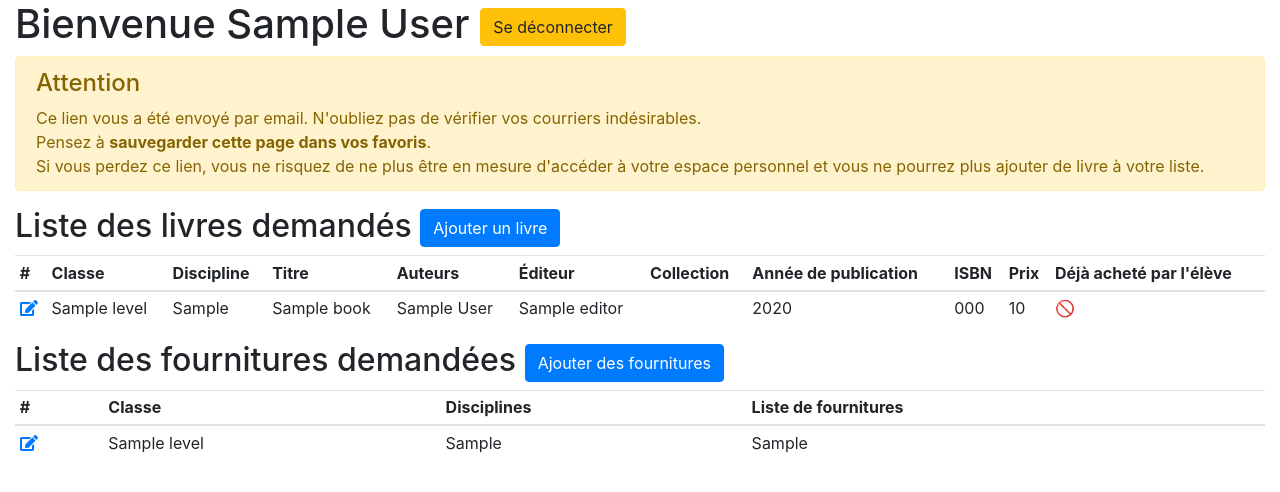
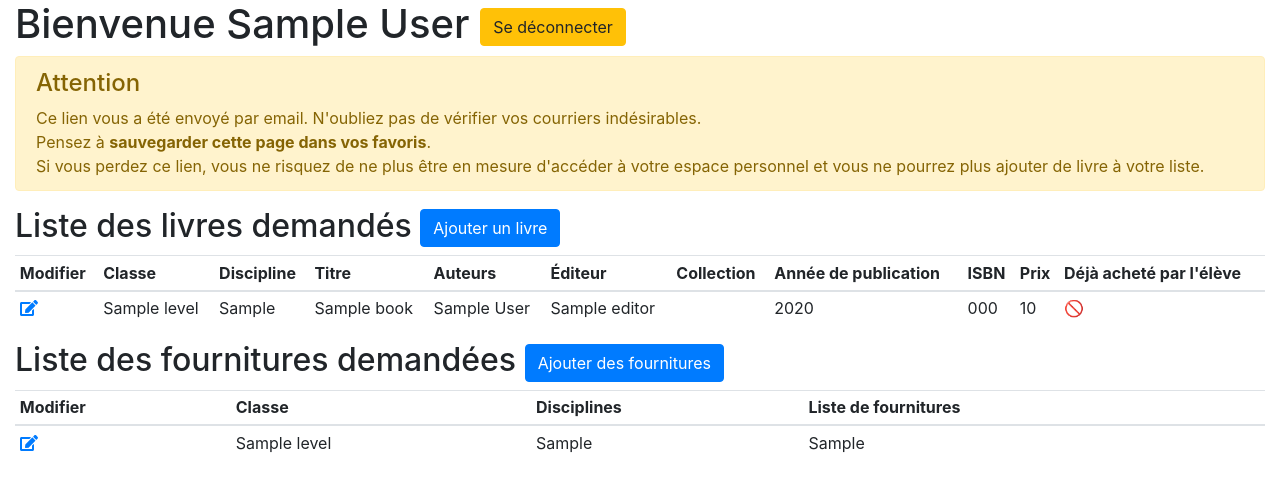
Before and after one commit to Crocmagnon/manuels-scolaires, a Django app: page /teacher/00000000-0000-0000-0000-000000000001 in a window 1280 px wide. Shown: the top 492 px of the page. Run offline with Django 3.2, Linux system fonts and the light colour scheme; tables that the repository leaves empty hold one stand-in row (values such as "Sample post"); some libraries are stand-ins or nearby versions.

Commit message:
Clarify edit action

```diff
--- a/manuels/templates/manuels/list_books_supplies.html
+++ b/manuels/templates/manuels/list_books_supplies.html
@@ -29,7 +29,7 @@
             <table class="table table-hover table-sm">
                 <thead>
                 <tr>
-                    <th scope="col">#</th>
+                    <th scope="col">Modifier</th>
                     <th scope="col">Classe</th>
                     <th scope="col">Discipline</th>
                     <th scope="col">Titre</th>
@@ -45,7 +45,10 @@
                 <tbody>
                 {% for book in books %}
                     <tr>
-                        <th scope="row"><a href="{% url 'edit_book' teacher_pk=book.teacher.pk pk=book.pk %}"><i class="fas fa-edit"></i></a></th>
+                        <th scope="row">
+                            <a title="Modifier"
+                               href="{% url 'edit_book' teacher_pk=book.teacher.pk pk=book.pk %}"><i class="fas fa-edit"></i></a>
+                        </th>
                         <td>{{ book.level }}</td>
                         <td>{{ book.field }}</td>
                         <td>{{ book.title }}</td>
@@ -71,7 +74,7 @@
             <table class="table table-hover table-sm">
                 <thead>
                 <tr>
-                    <th scope="col">#</th>
+                    <th scope="col">Modifier</th>
                     <th scope="col">Classe</th>
                     <th scope="col">Disciplines</th>
                     <th scope="col">Liste de fournitures</th>
@@ -80,7 +83,10 @@
                 <tbody>
                 {% for supply in supplies %}
                     <tr>
-                        <th scope="row"><a href="{% url 'edit_supplies' teacher_pk=supply.teacher.pk pk=supply.pk %}"><i class="fas fa-edit"></i></a></th>
+                        <th scope="row">
+                            <a title="Modifier"
+                               href="{% url 'edit_supplies' teacher_pk=supply.teacher.pk pk=supply.pk %}"><i class="fas fa-edit"></i></a>
+                        </th>
                         <td>{{ supply.level }}</td>
                         <td>{{ supply.fields }}</td>
                         <td>{{ supply.supplies|linebreaksbr }}</td>
```
